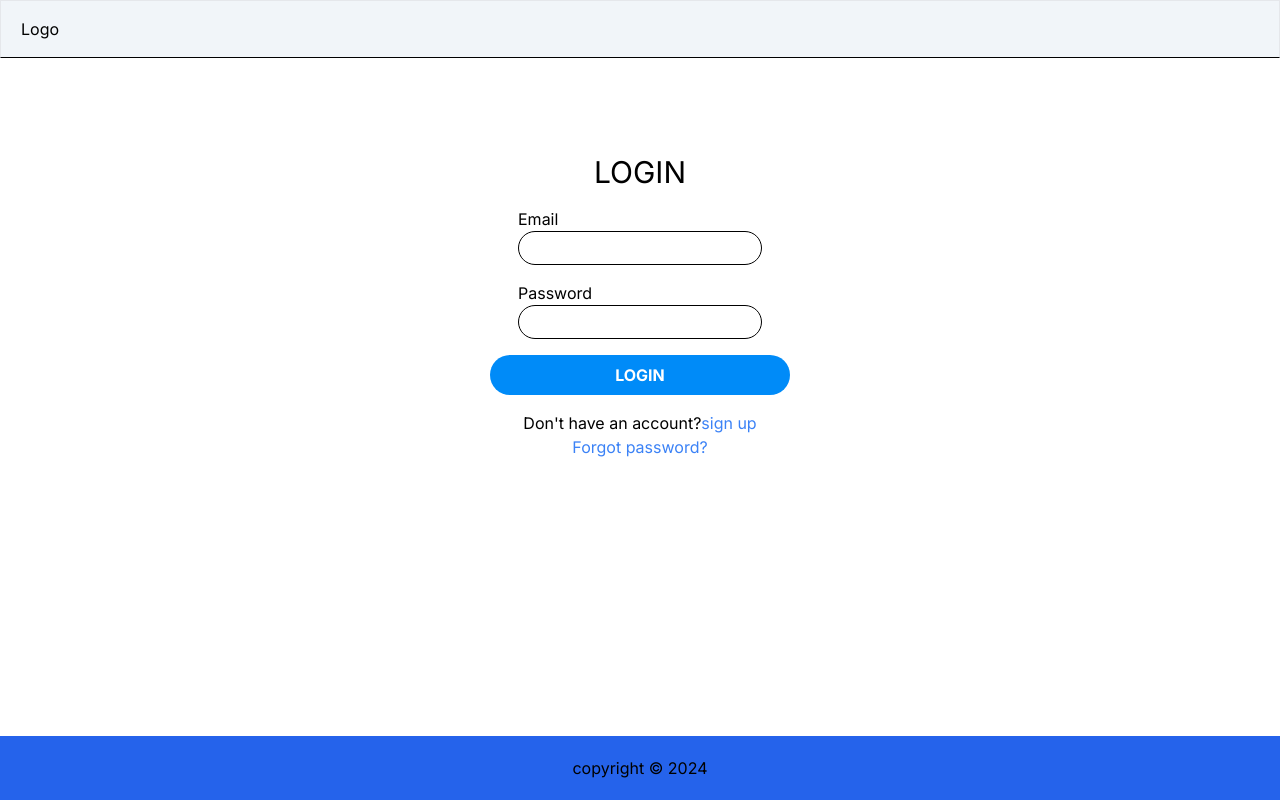
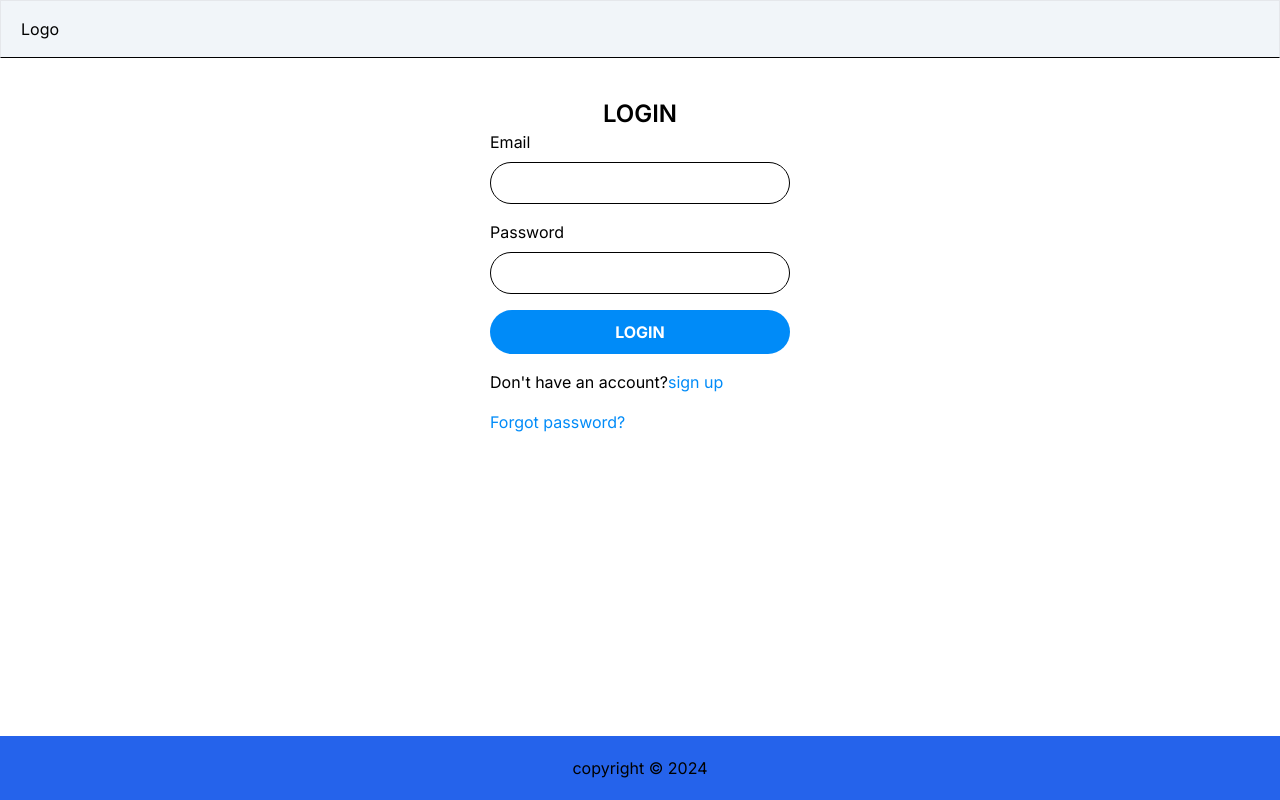
Before and after one commit to HashiraDevs/DevTube-frontend, a Next.js app in the folder devtube/: page /auth/login in a window 1280 px wide. Built offline with nearby package versions, Linux system fonts and the light colour scheme.

Commit message:
login page design complete

```diff
--- a/devtube/src/app/auth/layout.js
+++ b/devtube/src/app/auth/layout.js
@@ -1,8 +1,7 @@
-import React from 'react'
 
 const AuthLayout = ({children}) => {
   return (
-    <main>
+    <main className='w-1512 h-982'>
         {children}
     </main>
   )
--- a/devtube/src/app/auth/login/page.js
+++ b/devtube/src/app/auth/login/page.js
@@ -17,39 +17,39 @@ const LoginPage = () => {
   }
 
   return (
-    <div className="mt-10 pt-10">
-      <h1 className="m-3 font-600 text-3xl leading-normal">LOGIN</h1>
+    <div className="mt-10">
+      <p className="text-center font-inter text-black text-2xl font-semibold">LOGIN</p>
 
-      <form onSubmit={handleSubmit} className="flex flex-col gap-4 text-left items-center mb-4">
-        <span className="text-left">
-          <label className="block">Email</label>
+      <form onSubmit={handleSubmit} className="inline-flex flex-col items-start gap-4 ">
+        <div className="input">
+          <label className="input">Email</label>
           <input
-          className="border border-solid border-black rounded-full p-1 "
+          className=" input"
           type="email"
           required
           value={email}
           onChange={(e)=>setEmail(e.target.value)}
           />
-        </span>
+        </div>
 
-        <span className="">
-          <label className="block">Password</label>
+        <div className="input">
+          <label className="input label">Password</label>
           <input
           type="password"
-          className="border border-solid border-black rounded-full p-1"
+          className="input input"
           required
           value={password}
           onChange={(e)=>setPassword(e.target.value)}
           />
-        </span>
+        </div>
 
         <button disabled={isloading} className="primary-btn-large">
           {isloading ?<span>LOADING...</span>:<span>LOGIN</span>}
         </button>
+        <p>Don't have an account?<Link className="text-[color:var(--secondary-text)]" href={'./signup'}>sign up</Link></p>
+        <Link href={'#'} className="text-[color:var(--secondary-text)]">Forgot password?</Link>
+      </form>
 
-      </form>
-      <p>Don't have an account?<span className="text-blue-500"><Link href={'./signup'}>sign up</Link></span></p>
-      <Link href={'#'} className="text-blue-500">Forgot password?</Link>
     </div>
   )
 }
--- a/devtube/src/app/globals.css
+++ b/devtube/src/app/globals.css
@@ -2,11 +2,18 @@
 @tailwind components;
 @tailwind utilities;
 
-@layer components{
-  .primary-btn-large{
-    @apply bg-blue-500 rounded-full h-10 w-64 text-white p-1
-  }
+:root {
+  --oxford-blue:#012351;
+  --bleu-de-France:#008BF8;
+  --light-cyan:#DFF5F6;
+  --primary-color:#FFF;
+
+  --secondary-text:var(--bleu-de-France);
+
+  --primary-btn-bg: var(--bleu-de-France);
+  --primary-btn-text: var(--primary-color);
 }
+
 @layer components{
   .input{
     @apply flex flex-col items-start gap-2
@@ -15,9 +22,9 @@
     @apply font-normal text-base leading-normal block
   }
   .input input{
-    @apply border border-black border-solid w-[18.75rem] h-[2.5rem] rounded-[1.375rem]
+    @apply border border-black border-solid w-[18.75rem] h-[2.5rem] rounded-[1.375rem] p-5 focus:border
   }
   .primary-btn-large{
-    @apply flex w-[18.75rem] px-[7rem] py-[0.625rem] items-center justify-center gap-[0.625rem] rounded-full bg-[#008BF8] text-[#FFF] text-center font-[1rem] font-bold leading-normal
+    @apply flex w-[18.75rem] px-[7rem] py-[0.625rem] items-center justify-center gap-[0.625rem] rounded-full bg-[var(--primary-btn-bg)] text-[var(--primary-btn-text)] text-center text-[1rem] font-bold leading-normal
   }
 }
```
